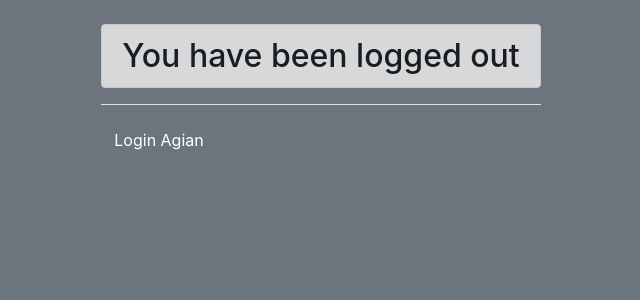
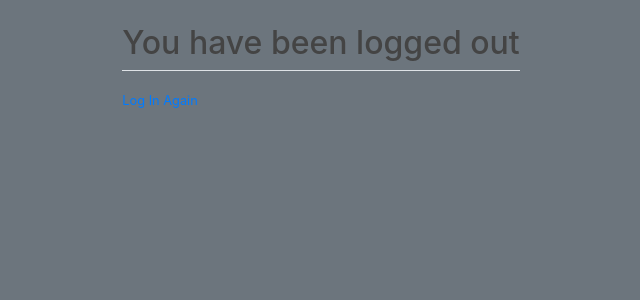
Before and after one commit to fsbass1510/djangoappaca.herokuapp.com, a Django app: page /logout/ in a window 1280 px wide. Shown: the part 56-356 px from the top of the page, without its empty margins (319-959 px from the left). Run offline with Django 3.2, Linux system fonts and the light colour scheme; some libraries are stand-ins or nearby versions.

Commit message:
xperiment

```diff
--- a/blog/templates/blog/home.html
+++ b/blog/templates/blog/home.html
@@ -2,7 +2,7 @@
 {% block content%}
     {% for post in posts %}
         <article class="media content-section">
-            <img class="rounded-circle article-img" src="{{ post.author.profile.image.url }}">
+            <!-- <img class="rounded-circle article-img" src="{{ post.author.profile.image.url }}"> -->
             <div class="media-body">
             <div class="article-metadata">
                 <a class="mr-2" href="{% url 'user-posts' post.author.username %}">{{ post.author }}</a>
--- a/users/templates/users/logout.html
+++ b/users/templates/users/logout.html
@@ -1,11 +1,9 @@
 {% extends "blog/base.html" %}
-
 {% block content %}
-        <h2 class="alert alert-dark" role="alert">You have been logged out</h2>
-        <div class="border-top pt-3">
-            <small class="text-muted">
-                <a class="btn btn-secondary" href="{% url 'login' %}">Login Agian</a>
-            </small>
-        </div>
-
-{% endblock content%}
+    <h2>You have been logged out</h2>
+    <div class="border-top pt-3">
+        <small class="text-muted">
+            <a href="{% url 'login' %}">Log In Again</a>
+        </small>
+    </div>
+{% endblock content %}
--- a/users/templates/users/password_reset_complete.html
+++ b/users/templates/users/password_reset_complete.html
@@ -1,5 +1,4 @@
 {% extends "blog/base.html" %}
-
 {% block content %}
         <div class="alert alert-light">
             Your password has been set by ALAPACAdmin.
--- a/users/templates/users/profile.html
+++ b/users/templates/users/profile.html
@@ -3,7 +3,7 @@
 {% block content %}
     <div class="content-section">
       <div class="media">
-        <img class="rounded-circle account-img" src="{{ user.profile.image.url }}" alt="alpaca stole the image">
+        <img class="rounded-circle account-img" src="{{ user.profile.image.url }}">
         <div class="media-body">
           <h2 class="account-heading">{{ user.username }}</h2>
           <p class="text-secondary">{{ user.email }}</p>
```
Also changed, not shown: users/models.py (+0 -10 lines), db.sqlite3.
